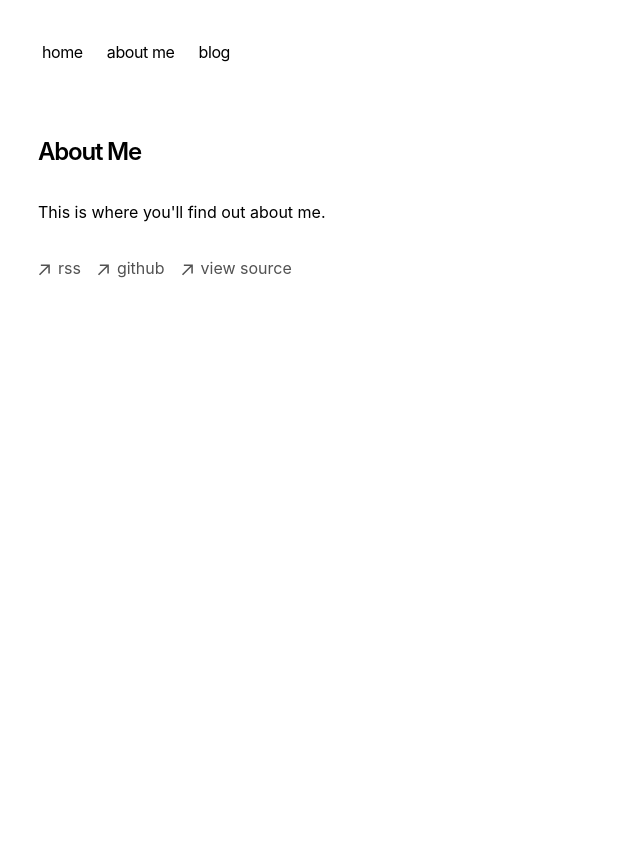
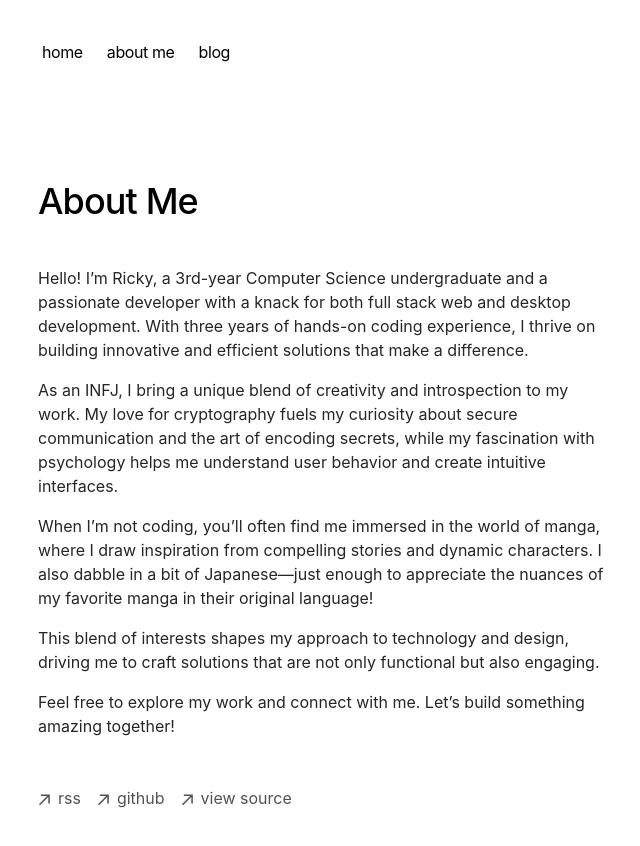
Before and after one commit to ricky-ultimate/ultimate.dev, a Next.js app: page /about in a window 1280 px wide. Shown: the top 846 px of the page, without its empty margins (314-954 px from the left). Before the commit the page ends 800 px from the top, so only its background shows below. Built offline with nearby package versions, Linux system fonts and the light colour scheme.

Commit message:
feat: update about me information

```diff
--- a/app/about/page.tsx
+++ b/app/about/page.tsx
@@ -1,14 +1,26 @@
 import React from 'react';
 
 const AboutMe = () => {
-  return (
-    <section>
-      <h1 className="font-semibold text-2xl mb-8 tracking-tighter">About Me</h1>
-      <p>
-        This is where you'll find out about me.
-      </p>
-    </section>
-  );
+    return (
+        <section className="prose">
+            <h1 className="mb-8 text-2xl font-semibold tracking-tighter">About Me</h1>
+            <p>
+                Hello! I’m Ricky, a 3rd-year Computer Science undergraduate and a passionate developer with a knack for both full stack web and desktop development. With three years of hands-on coding experience, I thrive on building innovative and efficient solutions that make a difference.
+            </p>
+            <p>
+                As an INFJ, I bring a unique blend of creativity and introspection to my work. My love for cryptography fuels my curiosity about secure communication and the art of encoding secrets, while my fascination with psychology helps me understand user behavior and create intuitive interfaces.
+            </p>
+            <p>
+                When I’m not coding, you’ll often find me immersed in the world of manga, where I draw inspiration from compelling stories and dynamic characters. I also dabble in a bit of Japanese—just enough to appreciate the nuances of my favorite manga in their original language!
+            </p>
+            <p>
+                This blend of interests shapes my approach to technology and design, driving me to craft solutions that are not only functional but also engaging.
+            </p>
+            <p>
+                Feel free to explore my work and connect with me. Let’s build something amazing together!
+            </p>
+        </section>
+    );
 };
 
 export default AboutMe;
```
